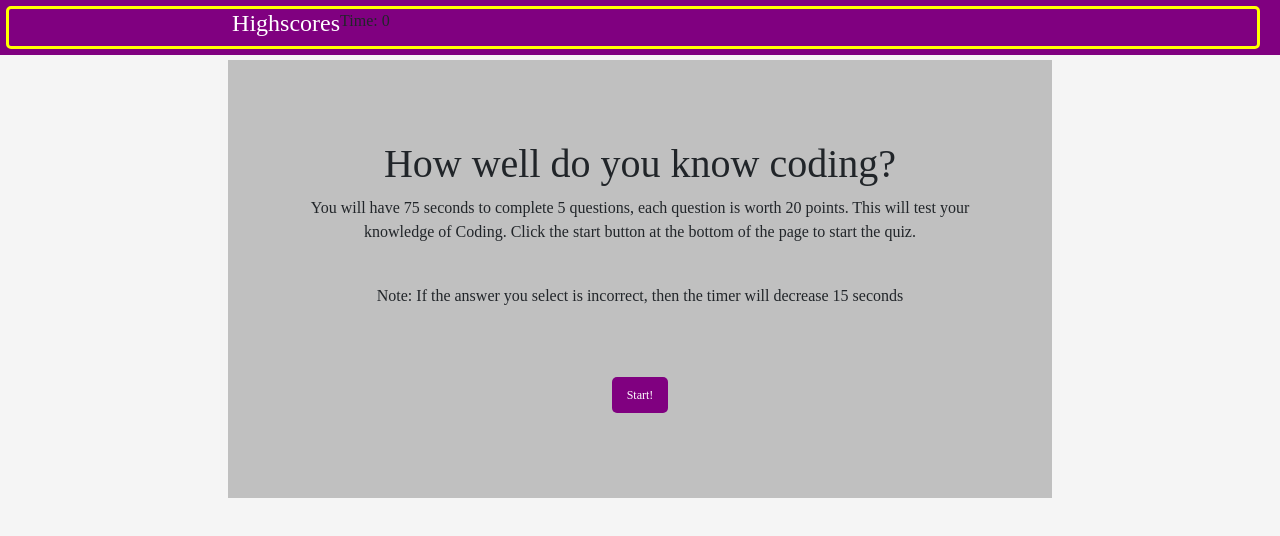
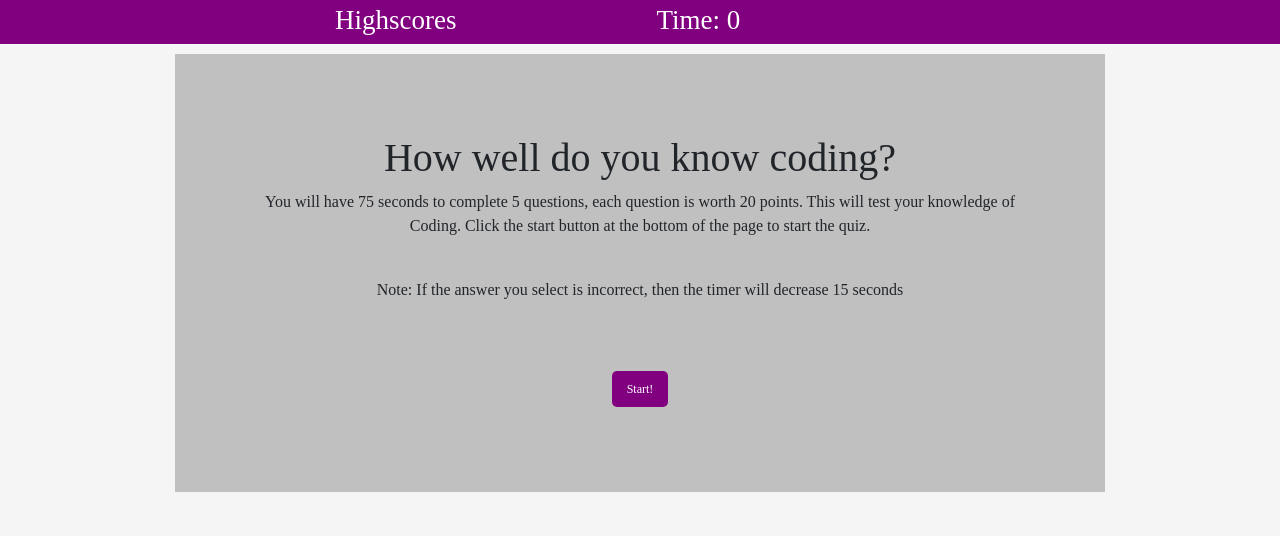
Before and after one commit to cas81695/code-quiz, a plain HTML site: page index.html in a window 1280 px wide. Drawn offline with nearby package versions, Linux system fonts and the light colour scheme.

Commit message:
style edits

```diff
--- a/index.html
+++ b/index.html
@@ -19,20 +19,16 @@
 
         <header>
 
-            <div id="nav">
-                <div class="row mx-auto col-lg-8 col-md-8 col-sm-6"">
-                     <div class="left">
-                     <a onclick="displayScore()" href="#"><h4 >Highscores</h4></a>
-                     </div>
-                     <div class="right"
-                     <h8> Time: <span id="secondsLeft">0</span></h8>
-                     </div>
+            <div id="nav justify-content-center">
+                <div class="row mx-auto col-lg-6 col-md-6 col-sm-6"">
+                     <a onclick="getScore()" href="#"><h4 >Highscores</h4></a>
+                     <h8>Time: <span id="secondsLeft">0</span></h8>
                  </div>
             </div>
         </header>
 
         <!-- The Quiz -->
-            <div class="container mx-auto col-lg-8 col-md-8 col-sm-6">
+            <div class="container mx-auto col-lg-9 col-md-9 col-sm-9">
 		    <div id="quiz">
                  <div id="quizMain">
                      <h1>How well do you know coding?</h1>
--- a/quiz.js
+++ b/quiz.js
@@ -98,11 +98,11 @@ function setScore() {
 
     localStorage.setItem("highscore", score);
 
-    displayScore();
+    getScore();
 }
 
 
-function displayScore() {
+function getScore() {
 
     var quizInfo = `
 
--- a/style.css
+++ b/style.css
@@ -2,16 +2,18 @@
 #nav {
     display: block;
     background-color: purple;
+    width: 99vw;
+    border: 2px solid yellow;
+    border-radius: 7px;
+    margin: 2px;
     display: inline-block;
-    width: 98vw;
-    border: 3px solid yellow;
-    border-radius: 5px;
-    margin: 6px;
+
 }
+
 
 header {
     background-color: purple;
-    margin-bottom: 5px;
+    margin-bottom: 10px;
 }
 
 
@@ -28,7 +30,7 @@ body {
 }
 
 button:hover {
-    transition-duration: 0.4s;
+    transition-duration: 0.5s;
     background-color: yellow;
 }
 
@@ -51,10 +53,16 @@ button {
 
 h4 {
     color: white;
+    float: left;
+    font-size: 27px;
+    padding-right: 100px;
+    padding-top: 4px;
 }
 
 h8 {
     color: white;
+    font-size: 27px;
+    padding-left: 100px;
 
 }
 
@@ -70,11 +78,3 @@ span {
 #quiz {
     text-align: center;
 }
-
-.right {
-    float: right;
-}
-
-.left {
-    float: left;
-}
```
Also changed, not shown: 1 other file.
